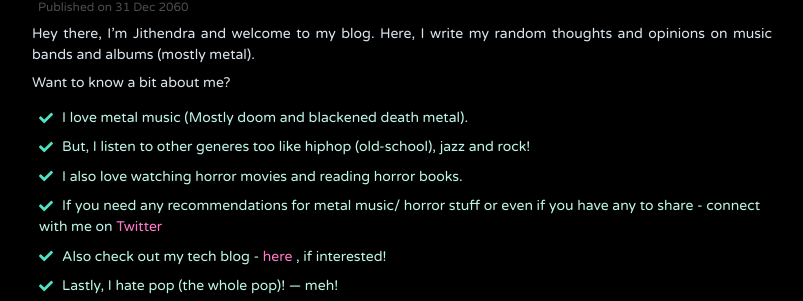
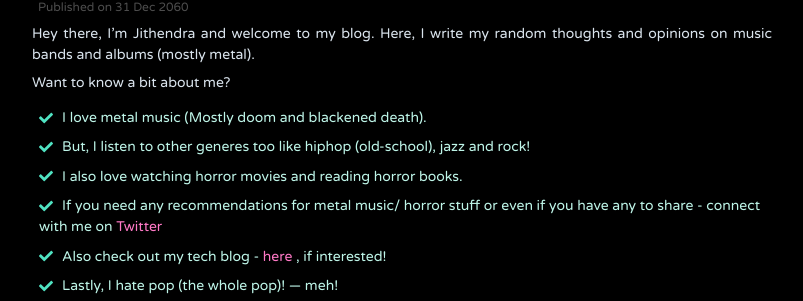
Before and after one commit to jithendrabsy/thoughts, a Jekyll site: the page built from _posts/2060-12-31-jbsy.md, in a window 1280 px wide. Shown: the part 226-527 px from the top of the page, without its empty margins (238-1041 px from the left). Built offline with Jekyll 4.4.1, drawn with Linux system fonts in a browser that asks for light colours; nearby versions of some CDN libraries.

Commit message:
Update 2060-12-31-jbsy.md

```diff
--- a/_posts/2060-12-31-jbsy.md
+++ b/_posts/2060-12-31-jbsy.md
@@ -8,7 +8,7 @@ tags:
 Hey there, I'm Jithendra and welcome to my blog. Here, I write my random thoughts and opinions on music bands and albums (mostly metal).
 
 Want to know a bit about me?
-- I love metal music (Mostly doom and blackened death metal).
+- I love metal music (Mostly doom and blackened death).
 - But, I listen to other generes too like hiphop (old-school), jazz and rock!
 - I also love watching horror movies and reading horror books.
 - If you need any recommendations for metal music/ horror stuff or even if you have any to share - connect with me on [Twitter](https://twitter.com/jithendrabsy)
```
